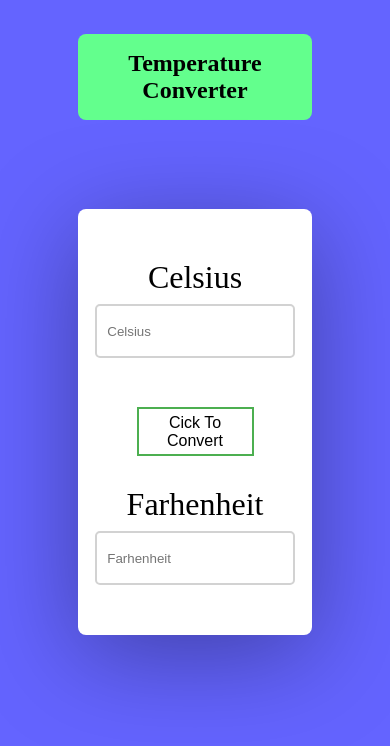
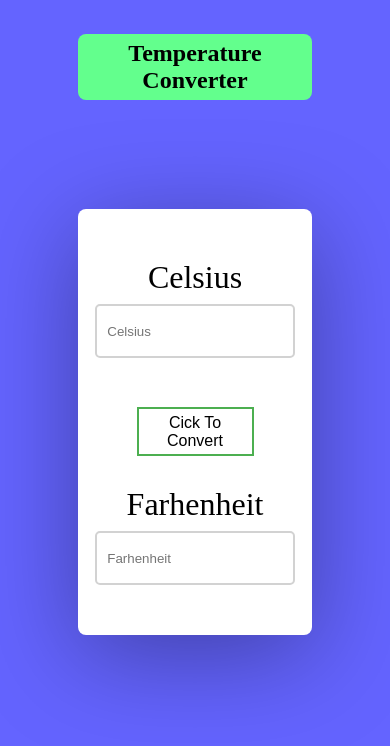
Before and after one commit to Altafhass/simple-teamperature-converter, a plain HTML site: page index.html in a window 390 px wide. Drawn offline with Linux system fonts and the light colour scheme.

Commit message:
Update res.css

```diff
--- a/res.css
+++ b/res.css
@@ -14,3 +14,9 @@
     margin-top: 4vh;
   }
 }
+
+@media only screen and (max-width: 410px) {
+  h2 {
+    padding: 6px 0;
+  }
+}
```
